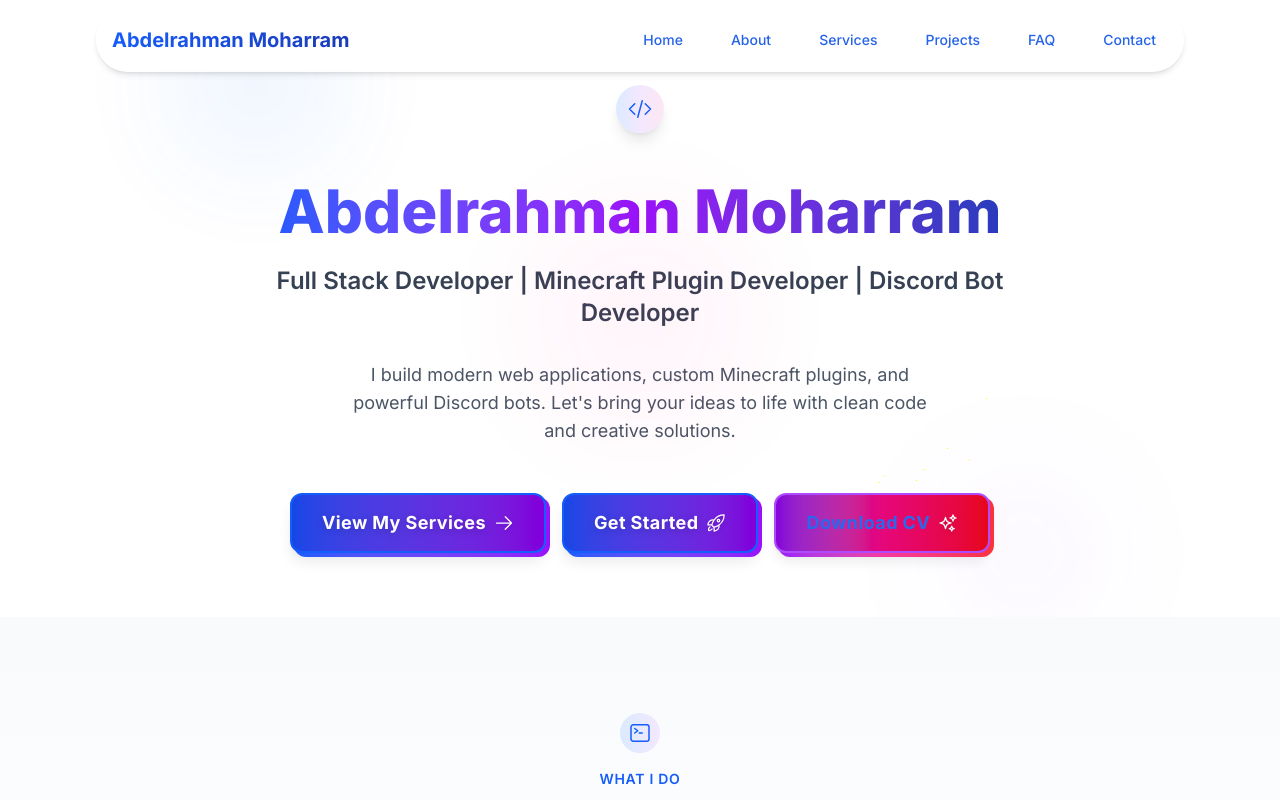
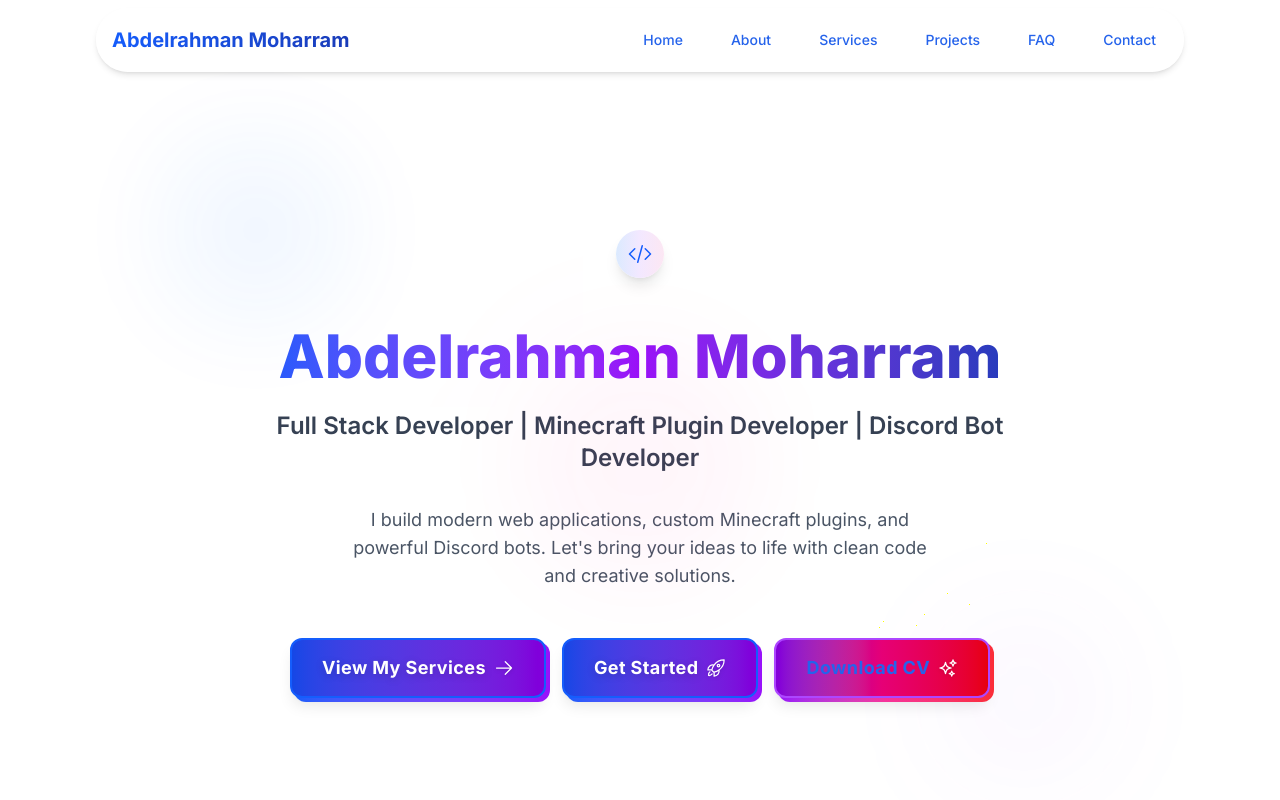
Before and after one commit to AbdelrahmanM1/abdelrahmanmoharramwebsite, a Next.js app: page / in a window 1280 px wide. Shown: the top 800 px of the page. Built offline with nearby package versions, Linux system fonts and the light colour scheme.

Commit message:
Refactor Home component: adjust section height for improved layout

```diff
--- a/src/app/page.tsx
+++ b/src/app/page.tsx
@@ -6,9 +6,9 @@
 
 export default function Home() {
   return (
-    <main className="min-h-screen pt-[5px]">
+    <main className="min-h-screen">
       {/* Hero Section */}
-      <section className="relative flex items-center justify-center min-h-[60vh] px-2 sm:px-4 pt-0 pb-10 sm:pt-4 sm:pb-16 overflow-hidden">
+      <section className="relative flex items-center justify-center min-h-screen px-2 sm:px-4 py-0 overflow-hidden">
         {/* Removed background gradients behind navbar */}
         <div className="w-full max-w-3xl mx-auto flex flex-col items-center justify-center text-center gap-6 sm:gap-8">
           <motion.div
```
